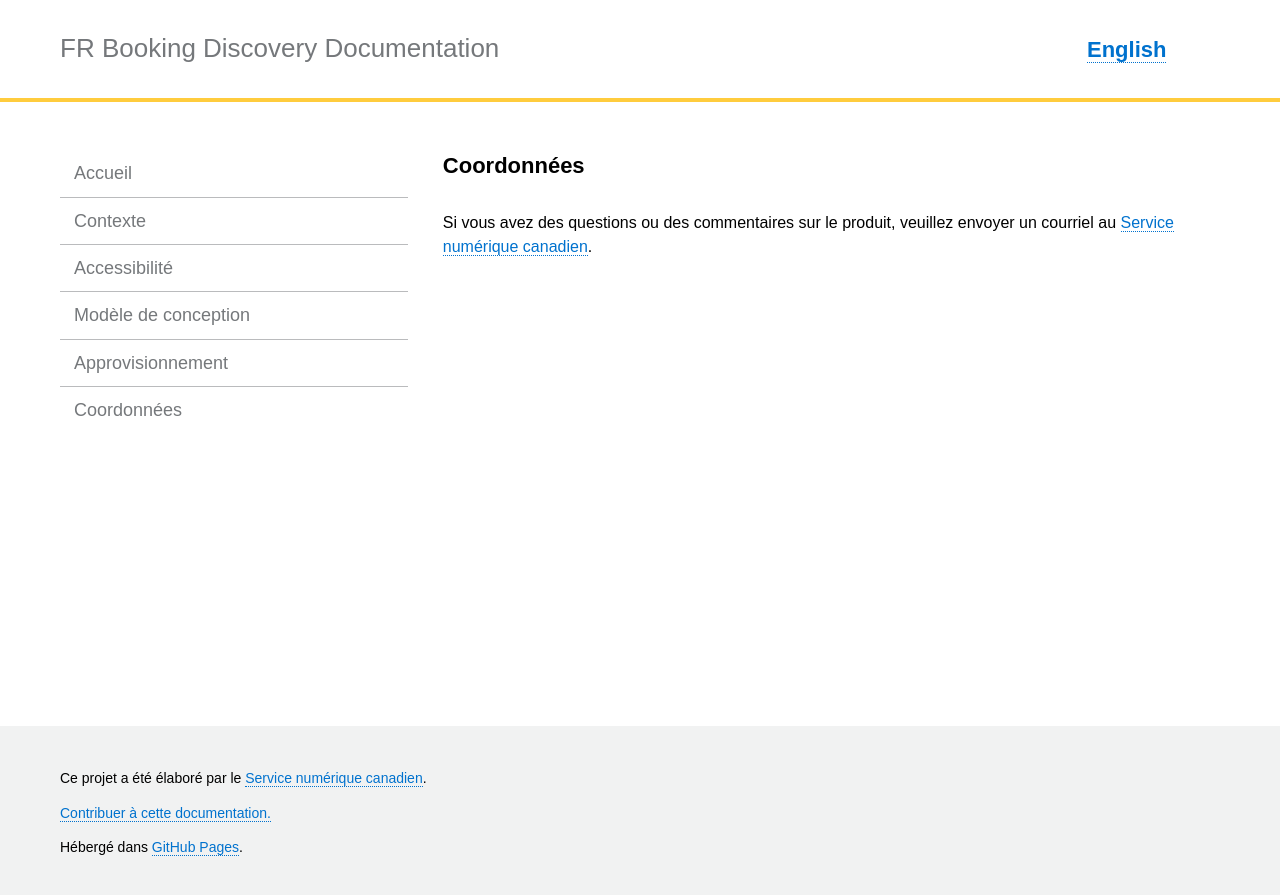
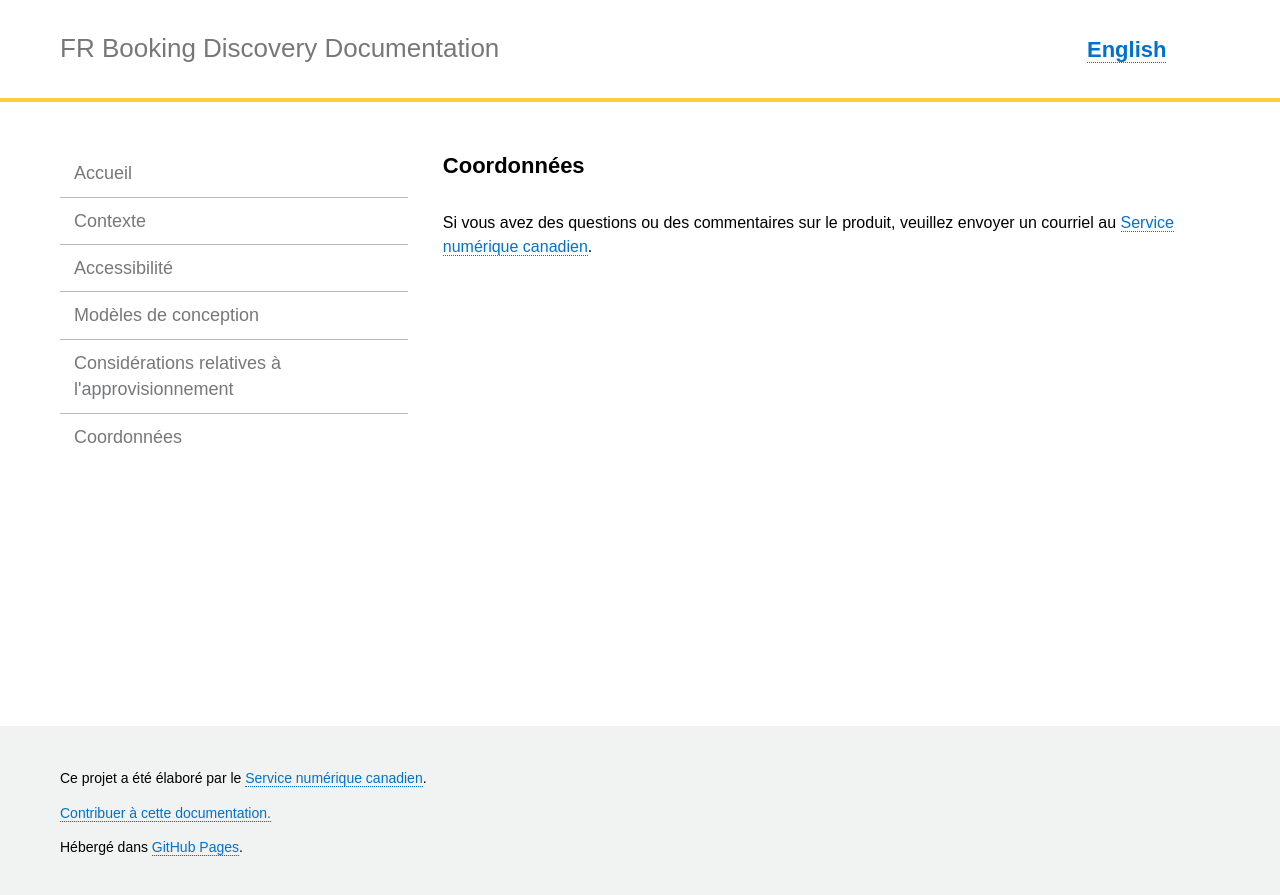
Before and after one commit to cds-snc/booking-documentation, a Jekyll site: the page built from _pages/fr/coordonnees.md, in a window 1280 px wide. Shown: the top 895 px of the page. Built offline with Jekyll 4.4.1, drawn with Linux system fonts in a browser that asks for light colours.

Commit message:
fixed approv name and url

```diff
--- a/_data/menu.yml
+++ b/_data/menu.yml
@@ -28,11 +28,11 @@ fr:
     name: "Accessibilité"
     url: "/accessibilite/"
   design-patterns:
-    name: "Modèle de conception"
-    url: "/modele-de-conception/"
+    name: "Modèles de conception"
+    url: "/modeles-de-conception/"
   buy-vs-build:
-    name: "Approvisionnement"
-    url: "/approvisionnement/"
+    name: "Considérations relatives à l'approvisionnement"
+    url: "/considerations-relatives-a-lapprovisionnement/"
   contact:
     name: "Coordonnées"
     url: "/coordonnees/"
```
